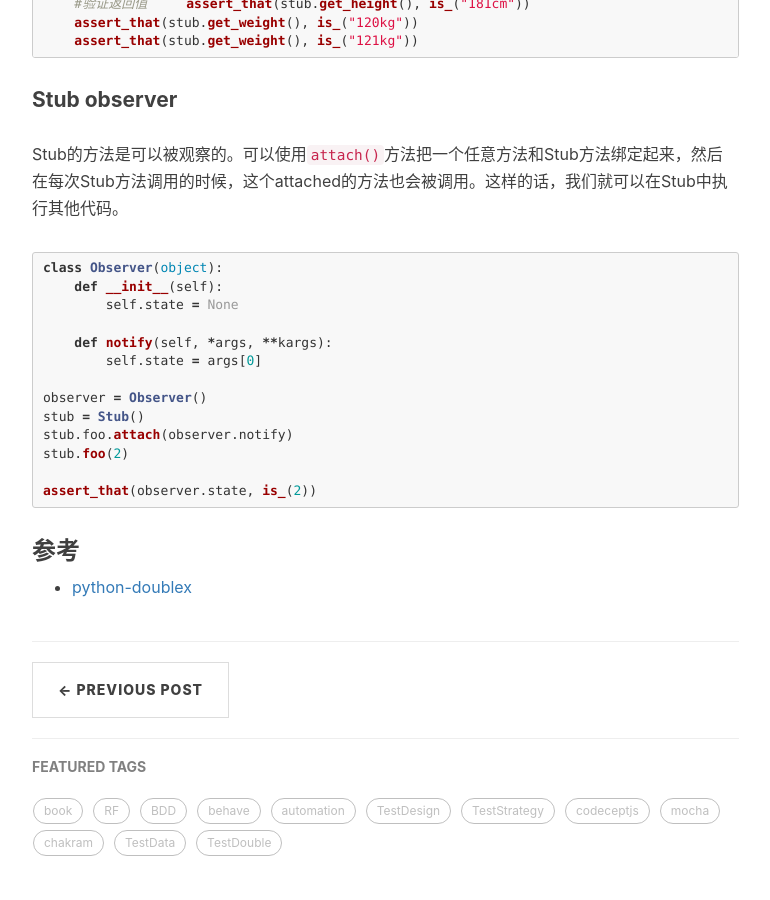
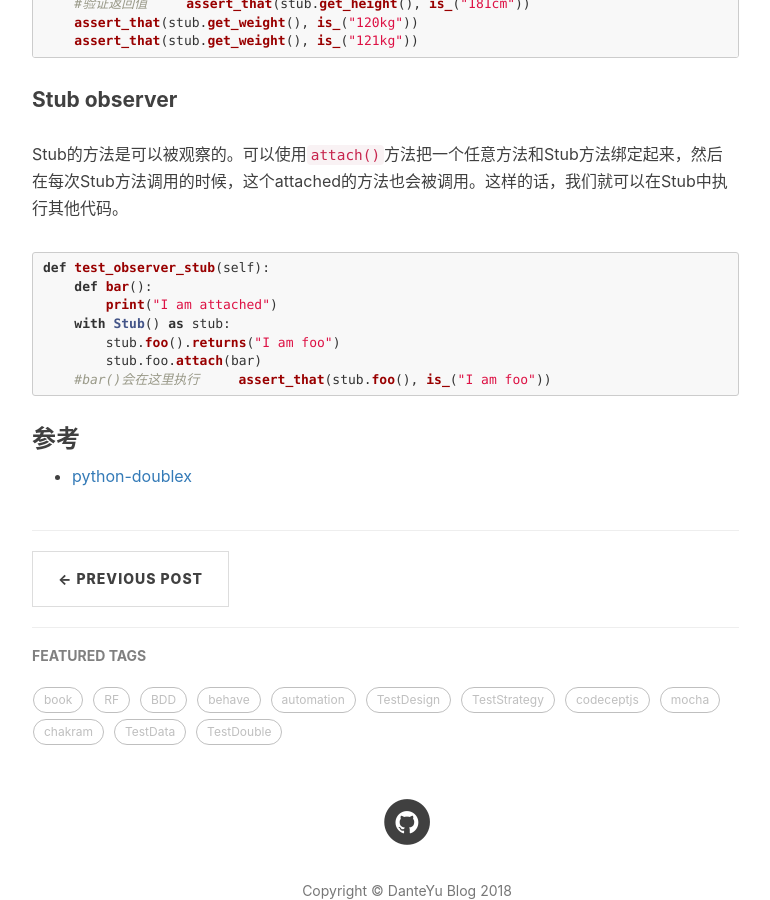
Before and after one commit to DanteYu/DanteYu.github.io, a Jekyll site: the page built from _posts/2018-02-10-doublex.markdown, in a window 1280 px wide and 900 px high, scrolled down 8901 px. Shown: the whole window, without its empty margins (233-1003 px from the left). Built offline with Jekyll 4.4.1, drawn with Linux system fonts in a browser that asks for light colours; nearby versions of some CDN libraries; comment, search, counter and statistics services are not loaded.

Commit message:
update doublex post

````diff
--- a/_posts/2018-02-10-doublex.markdown
+++ b/_posts/2018-02-10-doublex.markdown
@@ -461,19 +461,14 @@ def test_delegate_stub(self):
 Stub的方法是可以被观察的。可以使用`attach()`方法把一个任意方法和Stub方法绑定起来，然后在每次Stub方法调用的时候，这个attached的方法也会被调用。这样的话，我们就可以在Stub中执行其他代码。
 
 ```python
-class Observer(object):
-    def __init__(self):
-        self.state = None
-
-    def notify(self, *args, **kargs):
-        self.state = args[0]
-
-observer = Observer()
-stub = Stub()
-stub.foo.attach(observer.notify)
-stub.foo(2)
-
-assert_that(observer.state, is_(2))
+def test_observer_stub(self):
+    def bar():
+        print("I am attached")
+    with Stub() as stub:
+        stub.foo().returns("I am foo")
+        stub.foo.attach(bar)
+    #bar()会在这里执行
+    assert_that(stub.foo(), is_("I am foo"))
 ```
 
 ### 参考
````
